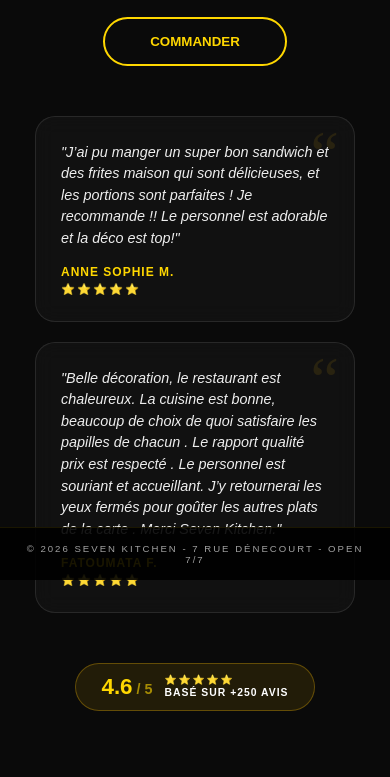
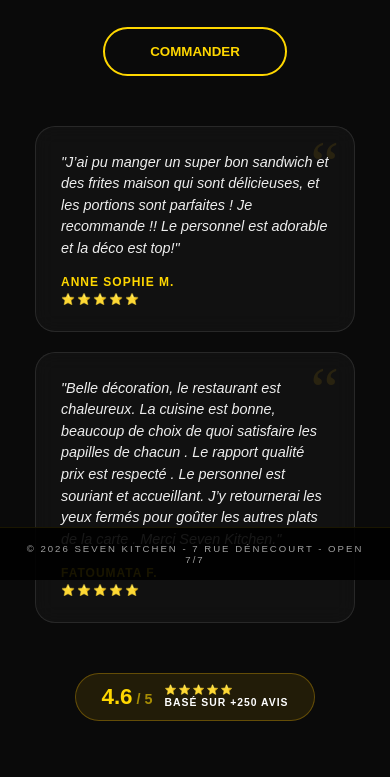
Before and after one commit to Noytoxoxxx/sevenfinal, a plain HTML site: page index.html in a window 390 px wide. Shown: the part 264-1041 px from the top of the page. Drawn offline with nearby package versions, Linux system fonts and the light colour scheme.

Commit message:
Update style.css

```diff
--- a/style.css
+++ b/style.css
@@ -196,7 +196,7 @@ h1 span { color: var(--white); display: block; }
     background: var(--gold-yellow);
     border-color: var(--gold-yellow);
     transform: translateY(-8px);
-    box-shadow: 0 10px 20px rgba(255, 215, 0, 0.25);
+    box-shadow: 0 10px 20px rgba(255, 215, 0, 0.2);
 }
 
 .order-item:hover .order-logo img {
@@ -337,17 +337,17 @@ footer p {
 .tab-content::-webkit-scrollbar { width: 4px; }
 .tab-content::-webkit-scrollbar-thumb { background: var(--gold-yellow); border-radius: 10px; }
 
-/* --- CORRECTIF MOBILE : SCROLL + MARGE NAVBAR --- */
+/* --- CORRECTIF MOBILE : ACTIVER SCROLL ET MARGE NAVBAR --- */
 @media (max-width: 768px) {
     body, html {
-        overflow-y: auto !important; /* Active le scroll */
+        overflow-y: auto !important; /* Force l'activation du scroll */
         height: auto;
     }
 
     .main-wrapper {
-        height: auto;
-        padding-top: 120px; /* Ajoute la marge pour ne plus être caché par la navbar */
-        padding-bottom: 100px;
-        justify-content: flex-start; /* Aligne le contenu vers le haut pour respecter la marge */
+        height: auto; /* Supprime la hauteur fixe qui écrase le contenu */
+        padding-top: 130px; /* Pousse le contenu SOUS la navbar */
+        padding-bottom: 120px; /* Espace pour le footer */
+        justify-content: flex-start; /* Aligne le contenu en haut */
     }
 }
```
